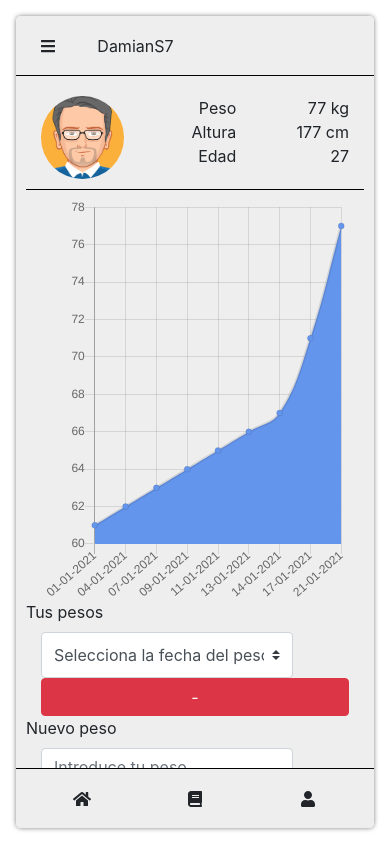
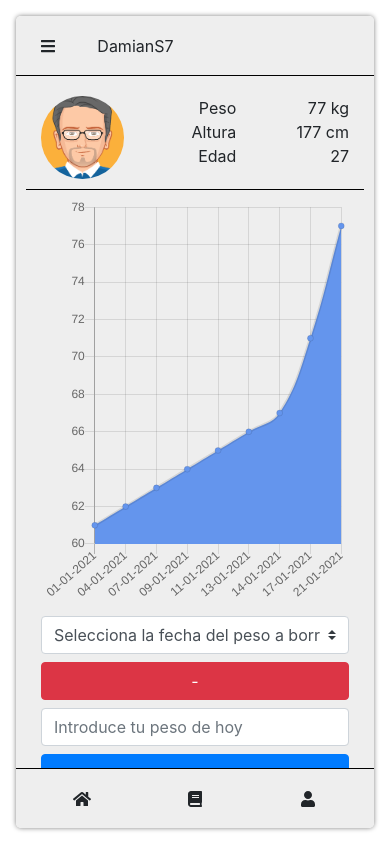
Before and after one commit to damianS7/fitCalc-spring-frontend, a Vue app: page /profile in a window 390 px wide. Built offline with nearby package versions, Linux system fonts and the light colour scheme.

Commit message:
Fix para fallos de diseno responsive

```diff
--- a/src/views/profile/Weight.vue
+++ b/src/views/profile/Weight.vue
@@ -2,23 +2,19 @@
   <b-row class="widget">
     <b-col>
       <b-row>
-        <b-col>
+        <b-col class="mb-3">
           <weight-chart :chartData="chartData"> </weight-chart>
         </b-col>
       </b-row>
 
       <b-row>
-        <label class="mr-sm-2">Tus pesos</label>
-      </b-row>
-      <b-row>
-        <b-col cols="10">
+        <b-col cols="12" sm="10" class="mb-2">
           <b-form-select
             id="inline-form-custom-select-pref"
             v-model="selectedWeightDate"
             :options="getWeights"
             text-field="date"
             value-field="date"
-            class="mb-2 mr-sm-2 mb-sm-0 w-100 h-100"
           >
             <template #first>
               <b-form-select-option :value="null" disabled>
@@ -27,7 +23,7 @@
             </template>
           </b-form-select>
         </b-col>
-        <b-col>
+        <b-col class="mb-2">
           <b-button @click="deleteSelectedWeight" class="w-100" variant="danger"
             >-</b-button
           >
@@ -35,20 +31,17 @@
       </b-row>
 
       <b-row>
-        <label class="mr-sm-2">Nuevo peso</label>
-      </b-row>
-      <b-row>
-        <b-col cols="10">
+        <b-col cols="12" sm="10" class="mb-2">
           <b-form-input
             id="weight"
             v-model="add_weight"
             type="number"
             min="1"
             max="400"
-            placeholder="Introduce tu peso"
+            placeholder="Introduce tu peso de hoy"
           ></b-form-input>
         </b-col>
-        <b-col>
+        <b-col class="mb-2">
           <b-button @click="addWeight()" class="w-100" variant="primary"
             >+</b-button
           >
```
